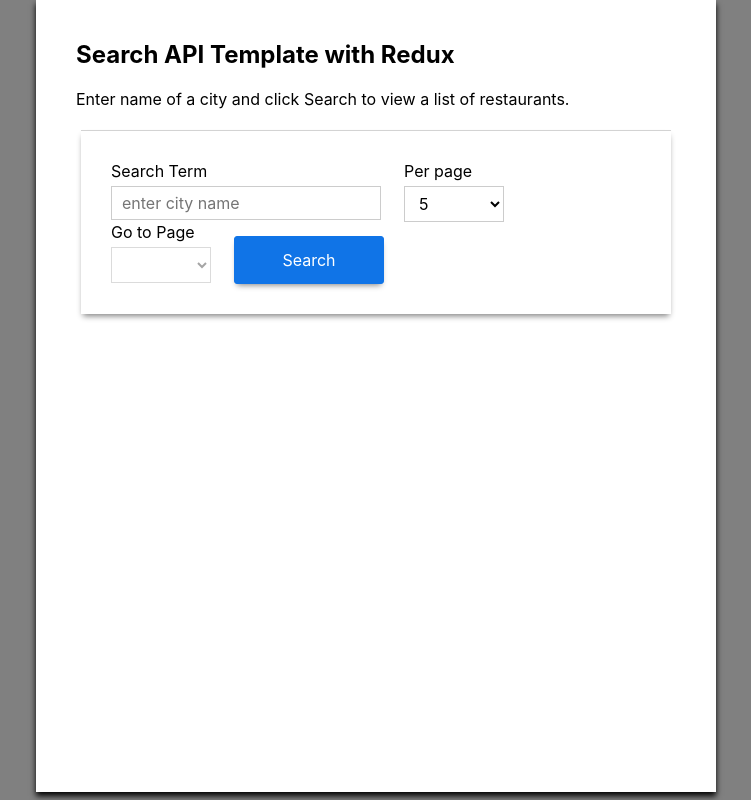
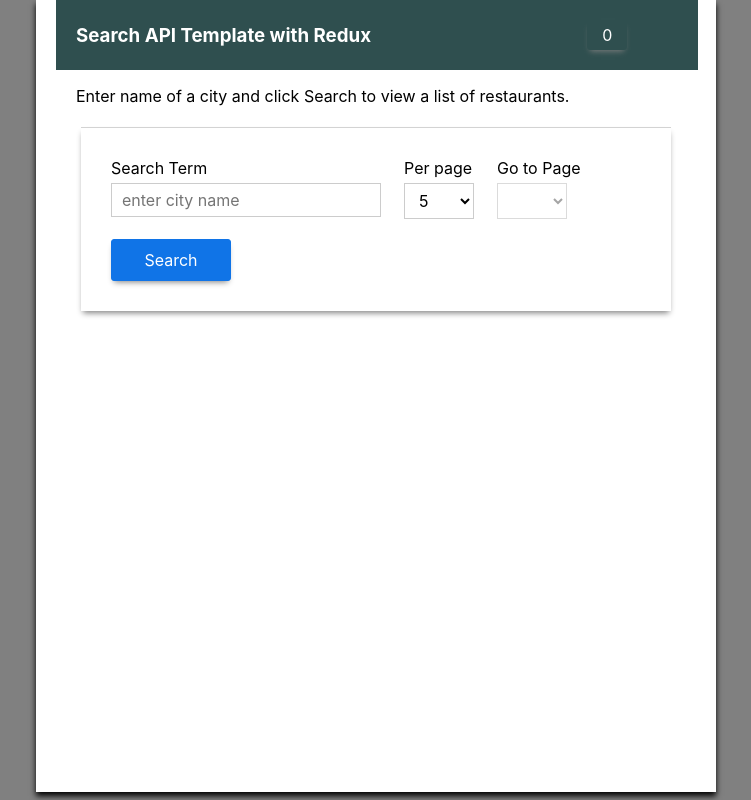
Before and after one commit to goutampatnaik/react-redux-api-template, a React (Create React App) app: page / in a window 1280 px wide. Shown: the whole page, without its empty margins (264-1015 px from the left). Built offline with nearby package versions, Linux system fonts and the light colour scheme.

Commit message:
Completed display favorites feature.

```diff
--- a/src/App.js
+++ b/src/App.js
@@ -1,14 +1,15 @@
 import React from 'react';
 import './App.css';
 
-import ManageDisplay from './containers/manageSearch/manageSearch';
+import ManageSearch from './containers/manageSearch/manageSearch';
+import Header from './containers/header/header';
 
 function App() {
 	return (
 		<div className="App">
-			<h2>Search API Template with Redux</h2>
-			<p>Enter name of a city and click Search to view a list of restaurants.</p>
-			<ManageDisplay />
+			<Header />
+			<div style={{ height: '50px' }}></div>
+			<ManageSearch />
 		</div>
 	);
 }
--- a/src/components/displayList/displayItem/displayItem.js
+++ b/src/components/displayList/displayItem/displayItem.js
@@ -11,7 +11,7 @@ function DisplayItem({ onClickHandler, ...props }) {
 			<button
 				className={classes.Button}
 				onClick={() => onClickHandler({ ...props })}>
-				{isFavorite ? 'Remove from favorites' : 'Add to favorites'}
+				{isFavorite ? 'Remove' : 'Add'}
 			</button>
 			<div className={classes.Info}>
 				<label className={classes.Name}>{name}</label>
--- a/src/components/displayList/displayItem/displayItem.module.css
+++ b/src/components/displayList/displayItem/displayItem.module.css
@@ -28,17 +28,23 @@
 
 .Button {
 	position: absolute;
-	top: 0;
-	left: 0;
-	padding: 15px;
-	width: 96%;
-	margin: 4px;
+	top: -1px;
+	left: -1px;
+	padding: 7px;
+	width: 32%;
 	background-color: #28a745;
 	color: white;
-	border: 1px solid white;
-	box-shadow: 0 4px 6px -3px grey;
-	border-radius: 5px;
+	border: 1px solid green;
+	box-shadow: 0 4px 6px -3px black;
+	font-size: 0.85rem;
+	margin: 0;
+	border-radius: 2px;
 	cursor: pointer;
+}
+
+.Button:active,
+:focus {
+	outline: none;
 }
 
 .Name,
--- a/src/components/search/search.module.css
+++ b/src/components/search/search.module.css
@@ -15,7 +15,7 @@
 
 .InputContainer input,
 select {
-	min-width: 100px;
+	min-width: 70px;
 	display: block;
 	outline: none;
 	border: 1px solid #ccc;
@@ -27,8 +27,9 @@ select {
 }
 
 .InputContainer button {
-	margin-top: 14px;
-	width: 150px;
+	margin-top: 20px;
+	/* padding: 10px; */
+	width: 120px;
 }
 
 @media (max-width: 500px) {
--- a/src/components/ui/button/button.js
+++ b/src/components/ui/button/button.js
@@ -2,13 +2,14 @@ import React from 'react';
 
 import classes from './button.module.css';
 
-function Button({ onClickHandler, submit }) {
+function Button({ onClickHandler, submit, alt, disabled, ...props }) {
 	return (
 		<button
 			type={submit && 'submit'}
-			className={classes.Button}
-			onClick={onClickHandler}>
-			Search
+			className={`${classes.Button} ${alt && classes.Alt}`}
+			onClick={onClickHandler}
+			disabled={disabled}>
+			{props.children}
 		</button>
 	);
 }
--- a/src/components/ui/button/button.module.css
+++ b/src/components/ui/button/button.module.css
@@ -4,24 +4,41 @@
 	color: white;
 	cursor: pointer;
 	font: inherit;
-	padding: 13px;
-	/* margin: 10px 20px; */
+	padding: 10px 15px;
 	box-shadow: 0 4px 6px -3px grey;
-	min-width: 20%;
+	/* min-width: 20%; */
 	border-radius: 3px;
 	box-sizing: border-box;
+}
+
+.Alt {
+	background-color: darkslategrey;
+	border: solid 1px darkslategrey;
 }
 
 .Button:hover,
 .Button:active {
 	background-color: #0366d6;
-	outline: none;
+}
+
+.Button:disabled {
+	cursor: default;
+	background-color: transparent;
+	border: none;
+}
+
+.Button:disabled:hover {
+	cursor: default;
+}
+
+.Alt:hover,
+.Alt:active {
+	background-color: darkslategrey;
 }
 
 @media (max-width: 500px) {
 	.Button {
 		padding: 15px;
-		/* margin: 0; */
 		margin-top: 15px;
 		width: 100%;
 	}
--- /dev/null
+++ b/src/containers/header/header.js
@@ -0,0 +1,54 @@
+import React, { useState } from 'react';
+import { useSelector } from 'react-redux';
+
+import classes from './header.module.css';
+import Button from '../../components/ui/button/button';
+
+const Header = () => {
+	const [toggleShow, setToggleShow] = useState(false);
+	const { favoriteItems } = useSelector(state => state.favoritesData);
+
+	return (
+		<>
+			<div className={classes.Header}>
+				<span style={{ textAlign: 'left', width: '85%' }}>
+					<h3>Search API Template with Redux</h3>
+				</span>
+				<span
+					style={{
+						width: 'auto',
+						marginTop: '10px'
+					}}>
+					<Button
+						disabled={!favoriteItems.length}
+						onClickHandler={() => {
+							setToggleShow(prevState => !prevState);
+						}}>
+						{/* <FontAwesomeIcon icon={['far', 'heart']} /> */}
+						<span>{favoriteItems.length}</span>
+					</Button>
+				</span>
+			</div>
+
+			{toggleShow ? (
+				<div
+					className={classes.FavoritesContainer}
+					onClick={() => {
+						setToggleShow(prevState => !prevState);
+					}}>
+					<ul>
+						{favoriteItems.map(item => (
+							<li key={item.id}>
+								<label className={classes.Name}>{item.name}</label>
+								<label className={classes.Address}>{item.address}</label>
+								<label className={classes.City}>{item.city}</label>
+							</li>
+						))}
+					</ul>
+				</div>
+			) : null}
+		</>
+	);
+};
+
+export default Header;
--- /dev/null
+++ b/src/containers/header/header.module.css
@@ -0,0 +1,90 @@
+.Header {
+	position: fixed;
+	z-index: 10;
+	display: flex;
+	flex-direction: row;
+	flex-wrap: nowrap;
+	justify-content: flex-start;
+	top: 0;
+	text-align: right;
+	width: 47%;
+	background-color: darkslategrey;
+	color: white;
+	padding: 5px 20px;
+}
+
+.Header button {
+	margin-top: 5px;
+	padding: 5px 15px;
+}
+
+.FavoritesContainer {
+	position: fixed;
+	top: 70px;
+	left: calc(50% - 115px);
+	z-index: 10;
+	width: 400px;
+	max-height: 70vh;
+	overflow: auto;
+	background-color: rgb(245, 239, 239);
+	opacity: 0.95;
+	padding: 10px 0;
+	border: 1px solid lightgrey;
+	box-shadow: 0 4px 6px 0 hsla(0, 0%, 0%, 0.5);
+}
+
+.FavoritesContainer li {
+	padding: 15px;
+	margin-right: 40px;
+	margin-bottom: 15px;
+	border-radius: 2px;
+	border-left: 6px solid #40a4f4;
+	border-top: solid 1px lightgrey;
+	box-shadow: 0 4px 6px 0 hsla(0, 0%, 0%, 0.2);
+	list-style: none;
+	text-align: left;
+	background-color: white;
+}
+
+.Name,
+.Address,
+.City {
+	display: block;
+	font-size: 0.8rem;
+	line-height: 1rem;
+}
+
+.Name {
+	font-size: 1rem;
+	margin-bottom: 0.8rem;
+}
+
+@media (max-width: 500px) {
+	.Header {
+		width: 90%;
+		left: 0;
+	}
+
+	.FavoritesContainer {
+		width: 100%;
+		left: 0;
+	}
+
+	.Name,
+	.Address,
+	.City {
+		font-size: 1rem;
+		line-height: 1rem;
+	}
+
+	.Name {
+		font-size: 1.3rem;
+		line-height: 1.1rem;
+		margin-bottom: 1.1rem;
+	}
+
+	.Header button {
+		margin-top: 5px;
+		padding: 3px 15px;
+	}
+}
--- a/src/containers/manageSearch/manageSearch.js
+++ b/src/containers/manageSearch/manageSearch.js
@@ -14,7 +14,7 @@ const PAGE_NUMBER = 'PAGE_NUMBER';
 const RESULTS_PER_PAGE = 'RESULTS_PER_PAGE';
 const API_URL = `https://opentable.herokuapp.com/api/restaurants?city=${SEARCH_TERM}&per_page=${RESULTS_PER_PAGE}&page=${PAGE_NUMBER}`;
 
-function ManageDisplay(props) {
+function ManageSearch(props) {
 	// Read default values from configured options
 	const [searchQuery, setSearchQuery] = useState({
 		searchTerm: SearchOptions.searchTerm,
@@ -99,10 +99,12 @@ function ManageDisplay(props) {
 
 	return (
 		<div className={classes.Container}>
+			<p>Enter name of a city and click Search to view a list of restaurants.</p>
 			<Search
 				clickHandler={onClickHandler}
 				totalRecords={pagination.totalRecords}
 			/>
+
 			{loading ? (
 				<p>Please wait while we fetch your search results...</p>
 			) : (
@@ -112,4 +114,4 @@ function ManageDisplay(props) {
 	);
 }
 
-export default ManageDisplay;
+export default ManageSearch;
```
